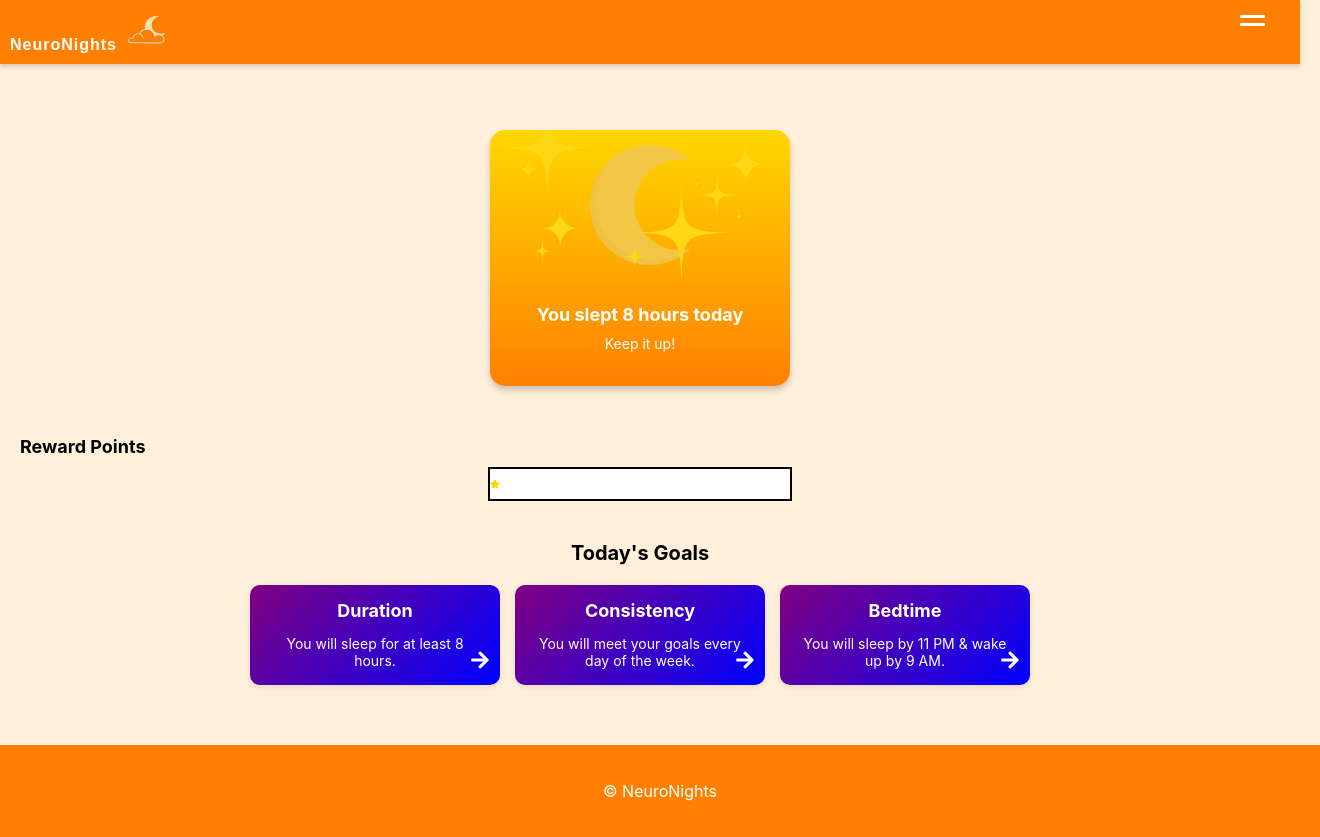
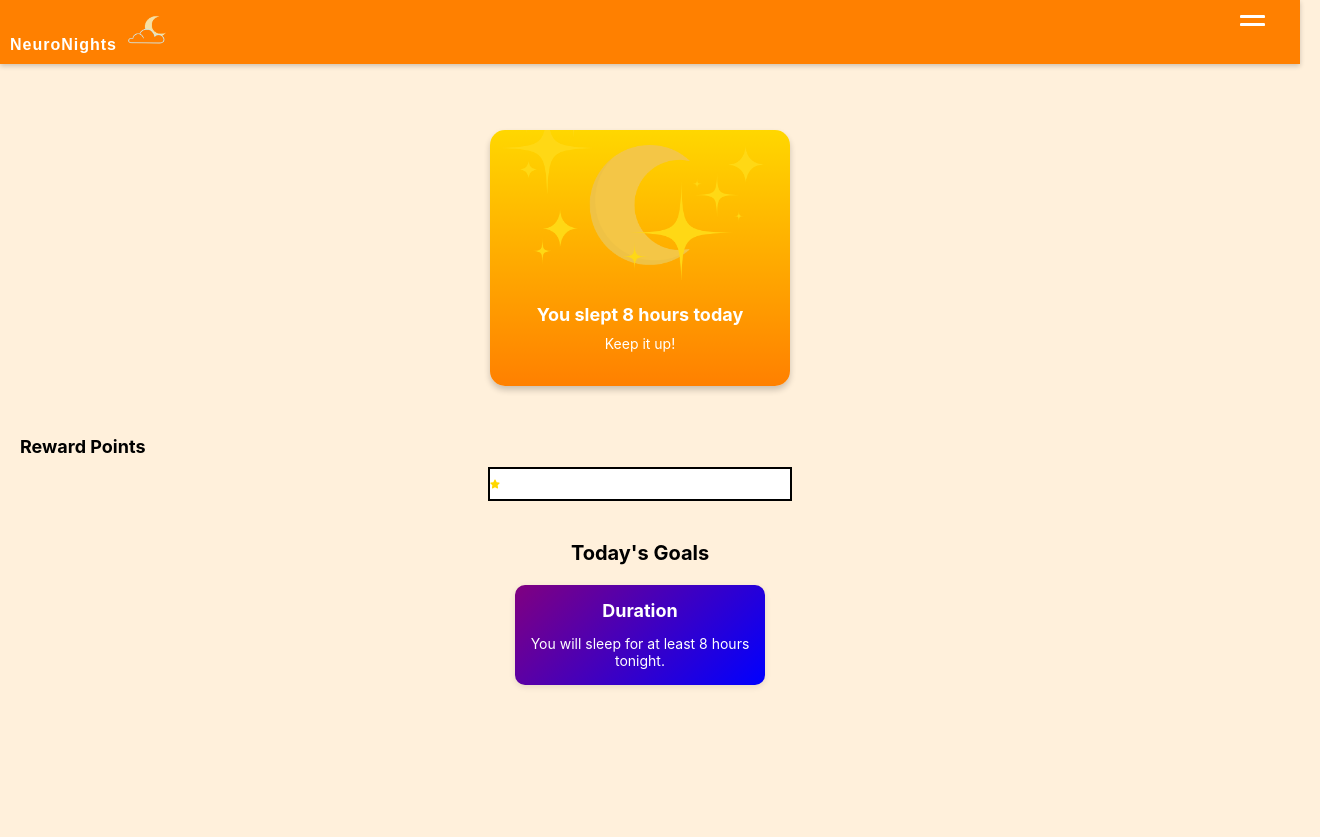
Before and after one commit to s-grzhang/neuro-nights, a React (Create React App) app: page / in a window 1280 px wide. Shown: the whole page, 1320 px wide, since content can reach past the window. After the commit the page ends 800 px from the top, so only its background shows below. Built offline with nearby package versions, Linux system fonts and the light colour scheme; the HTML template or start-up script is replaced by a standard one.

Commit message:
Broke a lot of stuff but at least the purchasing works!

```diff
--- a/src/App.js
+++ b/src/App.js
@@ -97,45 +97,16 @@ const App = () => {
                   <div className="goal-card">
                     <div className="goal-text">
                       <h3>Duration</h3>
-                      <p>You will sleep for at least 8 hours.</p>
+                      <p>You will sleep for at least 8 hours tonight.</p>
                     </div>
-                    <Link to="/goals" className="goal-link">
-                      <FaArrowRight />
-                    </Link>
-                  </div>
-                  <div className="goal-card">
-                    <div className="goal-text">
-                      <h3>Consistency</h3>
-                      <p>You will meet your goals every day of the week.</p>
-                    </div>
-                    <Link to="/goals" className="goal-link">
-                      <FaArrowRight />
-                    </Link>
-                  </div>
-                  <div className="goal-card">
-                    <div className="goal-text">
-                      <h3>Bedtime</h3>
-                      <p>You will sleep by 11 PM & wake up by 9 AM.</p>
-                    </div>
-                    <Link to="/goals" className="goal-link">
-                      <FaArrowRight />
-                    </Link>
                   </div>
                 </div>
               </div>
             </main>
           } />
           <Route path="/goals" element={<GoalsPage onEarnPoints={handleEarnPoints} />} />
-          <Route path="/rewards" element={<RewardsPage points={points} />} />
-          <Route path="/education" element={<EducationPage />} />
-          <Route path="/data" element={<DataPage />} />
-          <Route path="/account" element={<AccountPage />} />
-          <Route path="/subscription" element={<SubscriptionPage />} />
+          <Route path="/rewards" element={<RewardsPage points={points} setPoints={setPoints} />} />
         </Routes>
-
-        <footer className="footer">
-          <p>© NeuroNights</p>
-        </footer>
       </div>
     </Router>
   );
```
